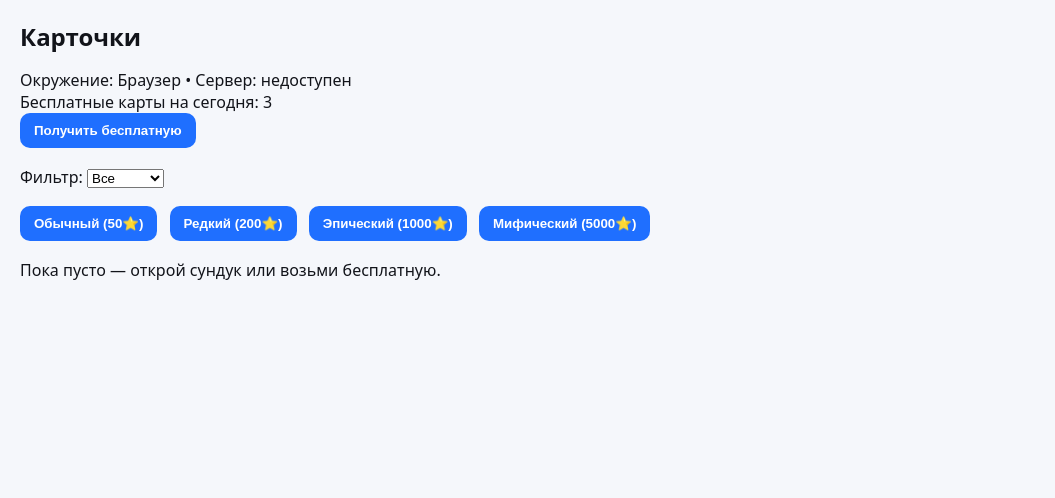
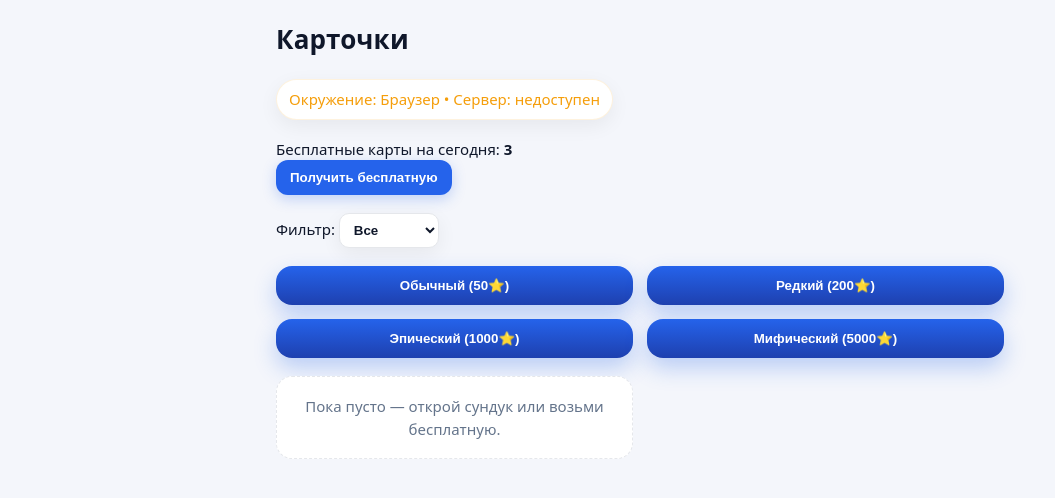
Before and after one commit to xajiug/kharibie, a plain HTML site: page index.html in a window 1280 px wide. Shown: the whole page, without its empty margins (0-1055 px from the left). Drawn offline with Linux system fonts and the light colour scheme; no server answers; a script that the page names is missing.

Commit message:
Update style.css

```diff
--- a/style.css
+++ b/style.css
@@ -1,42 +1,157 @@
-* { box-sizing: border-box; }
-body { margin: 0; padding: 20px; font-family: system-ui, Arial, sans-serif; background: #f5f7fb; color: #12141a; }
-h1 { margin: 0 0 16px; font-size: 24px; }
-h2 { margin: 18px 0 10px; font-size: 18px; }
+/* ====== Базовые переменные (перекрываются из TG темой через JS) ====== */
+:root{
+  --bg: #f4f6fb;
+  --text: #0f172a;
+  --muted: #64748b;
+  --primary: #2563eb;
+  --primary-cta: #1e40af;
+  --card: #ffffff;
+  --border: #e5e7eb;
+  --shadow: 0 6px 20px rgba(2, 8, 23, .06);
+  --radius: 16px;
+  --gap: 14px;
+  --font: system-ui, -apple-system, Segoe UI, Roboto, Helvetica, Arial, "Apple Color Emoji","Segoe UI Emoji";
+}
 
-section { margin-bottom: 18px; }
-button { cursor: pointer; border: 0; border-radius: 10px; padding: 10px 14px; background: #1f6fff; color: #fff; font-weight: 600; }
-button:disabled { opacity: .6; cursor: not-allowed; }
-button + button { margin-left: 8px; }
+@media (prefers-color-scheme: dark){
+  :root{
+    --bg:#0b0f19;
+    --text:#e5e7eb;
+    --muted:#94a3b8;
+    --primary:#60a5fa;
+    --primary-cta:#1d4ed8;
+    --card:#0f172a;
+    --border:#1f2937;
+    --shadow: 0 6px 20px rgba(0,0,0,.35);
+  }
+}
 
-.panel { background: #fff; border: 1px solid #e3e8f0; border-radius: 12px; padding: 12px; margin-top: 10px; }
-.small { font-size: 13px; color: #4b5563; }
+*{ box-sizing:border-box; }
+html,body{ height:100%; }
+body{
+  margin:0;
+  background:var(--bg);
+  color:var(--text);
+  font: 15px/1.5 var(--font);
+  -webkit-font-smoothing: antialiased;
+  -moz-osx-font-smoothing: grayscale;
+}
 
-.chest-row { display: grid; grid-template-columns: repeat(2,1fr); gap: 8px; }
-@media (min-width: 540px) { .chest-row { grid-template-columns: repeat(4,1fr); } }
+/* ====== Контейнер ====== */
+.wrap{
+  max-width: 760px;
+  margin: 0 auto;
+  padding: 20px 16px 28px;
+}
 
-.filters { display: flex; flex-wrap: wrap; gap: 6px; margin-bottom: 8px; }
-.filters button { background: #e7ecf7; color: #1b2a4a; padding: 8px 10px; }
-.filters button.active { background: #1f6fff; color: #fff; }
+h1{
+  margin: 0 0 14px;
+  font-size: 26px;
+  letter-spacing: .2px;
+}
 
-.grid { display: grid; grid-template-columns: repeat(2,1fr); gap: 10px; }
-@media (min-width: 540px) { .grid { grid-template-columns: repeat(4,1fr); } }
+/* ====== Информация об окружении ====== */
+.env{
+  display:inline-block;
+  margin: 6px 0 18px;
+  padding: 8px 12px;
+  border-radius: 999px;
+  background: var(--card);
+  border:1px solid var(--border);
+  box-shadow: var(--shadow);
+  color: var(--muted);
+}
+.env.ok{ color: #16a34a; border-color:#16a34a22; }
+.env.warn{ color:#f59e0b; border-color:#f59e0b22; }
 
-.card {
-  background: #fff; border: 1px solid #e3e8f0; border-radius: 12px; padding: 10px;
-  display: grid; gap: 6px; align-content: start;
+/* ====== Секции ====== */
+section{ margin-bottom: 18px; }
+
+/* ====== Кнопки ====== */
+button{
+  appearance:none;
+  border:none;
+  outline:none;
+  cursor:pointer;
+  border-radius: 12px;
+  padding: 10px 14px;
+  font-weight: 600;
+  transition: transform .05s ease, background .2s ease, box-shadow .2s ease;
+  background: var(--primary);
+  color: #fff;
+  box-shadow: 0 4px 14px rgba(37,99,235,.25);
 }
-.card .name { font-weight: 700; }
-.badge { display: inline-block; padding: 2px 8px; border-radius: 999px; font-size: 12px; }
-.badge.common { background: #edf2f7; color: #111827; }
-.badge.rare { background: #e0e7ff; color: #1e3a8a; }
-.badge.epic { background: #f3e8ff; color: #6b21a8; }
-.badge.mythic { background: #fff7e6; color: #92400e; }
+button:active{ transform: translateY(1px) scale(.99); }
+button:disabled{ opacity:.45; cursor:not-allowed; }
 
-.row { display: flex; justify-content: space-between; gap: 8px; align-items: center; }
-.row .qty { font-size: 13px; color: #374151; }
-.row .btns { display: flex; gap: 6px; }
-.btn-light { background: #eef2ff; color: #1f2a44; }
-/* уменьшает «двоение» кликов и зум по двойному тапу */
-html, body {
-  touch-action: manipulation;
+.free button{ background: var(--primary); }
+.free #free-left{ font-weight:700; }
+
+/* Кнопки сундуков — сетка */
+.chests{
+  display:grid;
+  grid-template-columns: repeat(2, minmax(0,1fr));
+  gap: var(--gap);
 }
+.chests button{
+  width:100%;
+  padding: 12px 14px;
+  border-radius: 16px;
+  background: linear-gradient(180deg, var(--primary), var(--primary-cta));
+  box-shadow: 0 10px 22px rgba(37,99,235,.28);
+}
+
+/* ====== Select ====== */
+select{
+  background: var(--card);
+  color: var(--text);
+  border:1px solid var(--border);
+  border-radius: 10px;
+  padding: 8px 10px;
+  font-weight:600;
+  outline:none;
+  box-shadow: var(--shadow);
+}
+
+/* ====== Коллекция / карточки ====== */
+.collection{
+  display: grid;
+  grid-template-columns: 1fr;
+  gap: var(--gap);
+}
+@media (min-width: 560px){
+  .collection{ grid-template-columns: 1fr 1fr; }
+}
+
+.card{
+  background: var(--card);
+  border:1px solid var(--border);
+  border-radius: var(--radius);
+  padding: 14px 16px;
+  box-shadow: var(--shadow);
+}
+.card .title{
+  font-size: 16px;
+  font-weight: 800;
+  margin: 0 0 6px;
+}
+.card .rarity{
+  font-size: 12px;
+  text-transform: lowercase;
+  color: var(--muted);
+}
+
+/* Подсветка редкости */
+.card-common{ border-color:#93c5fd66; }
+.card-rare{ border-color:#a78bfa66; }
+.card-epic{ border-color:#f472b666; }
+.card-mythic{ border-color:#f59e0b66; }
+
+.empty{
+  padding: 18px;
+  border-radius: var(--radius);
+  background: var(--card);
+  border:1px dashed var(--border);
+  color: var(--muted);
+  text-align:center;
+}
```
